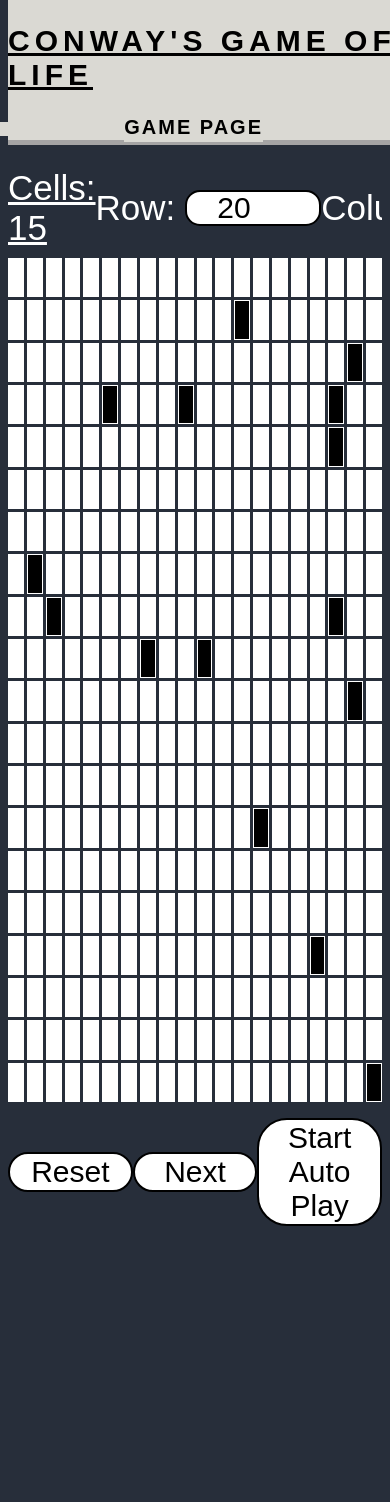
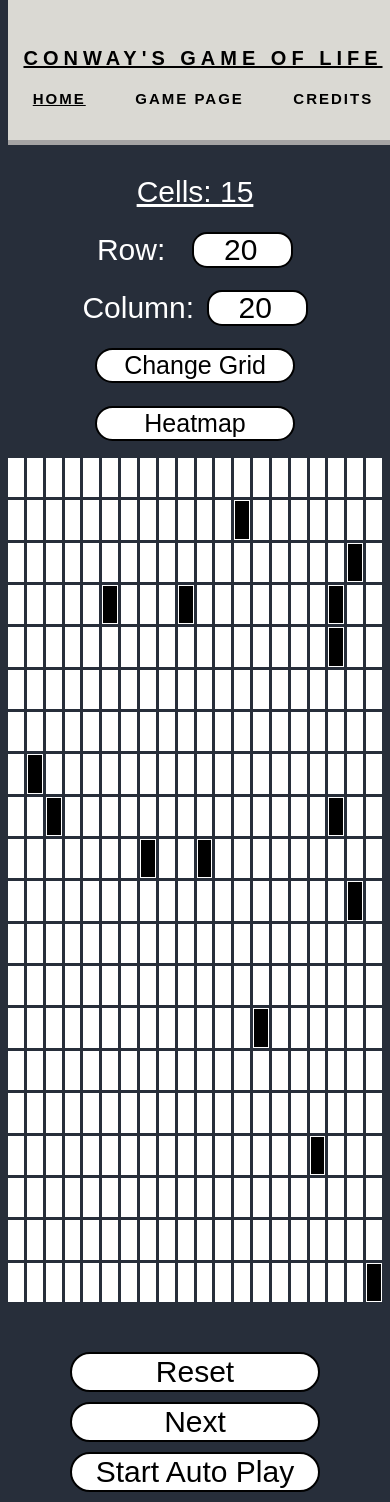
Before and after one commit to srt1678/CSS5610Project2, a React (Vite) app: page / in a window 390 px wide. Before the commit the page ends 1242 px from the top, so only its background shows below. Built offline with nearby package versions, Linux system fonts and the light colour scheme.

Commit message:
responsive

```diff
--- a/src/App.css
+++ b/src/App.css
@@ -26,3 +26,11 @@
 .gameInfoList{
     margin-bottom: 10px;
 }
+@media (max-width: 678px){
+    .gameIntroContainer{
+        width: 80%;
+    }
+    .gameIntroParagraph{
+        font-size: 18px;
+    }
+}
--- a/src/Grid.css
+++ b/src/Grid.css
@@ -37,7 +37,7 @@
     border: 2px solid black;
     height: 30px;
     border-radius: 15px;
-    width: 100px;
+    width: 65px;
     font-size: 30px;
     padding-left: 30px;
 }
@@ -91,3 +91,39 @@
     max-height: 100vh;
     gap: 3px;
 }
+
+@media (max-width: 1256px){
+    .inputContainer{
+        width: 250px;
+    }
+    .inputBoxes{
+        margin-left: 0px;
+    }
+    .changeGridButton, .heatMapButtonOff, .heatMapButtonOn{
+        width: 200px;
+    }
+}
+@media (max-width: 1056px){
+    .inputTitle{
+        font-size: 30px;
+    }
+    .changeGridButton, .heatMapButtonOff, .heatMapButtonOn{
+        font-size: 25px;
+    }
+}
+
+@media (max-width: 768px){
+    .headerContainer{
+        height: 300px;
+        flex-direction: column;
+        gap: 5px;
+    }
+}
+@media (max-width: 678px){
+    .footerContainer{
+        margin-top: 30px;
+        margin-bottom: 50px;
+        flex-direction: column;
+        gap: 10px;
+    }
+}
--- a/src/Navbar.css
+++ b/src/Navbar.css
@@ -43,3 +43,22 @@
 	transform: scale(1.3);
 	cursor: pointer;
 }
+@media (max-width: 628px){
+    .navBarLinkContainer{
+        width: 100%;
+		justify-content: space-around;
+    }
+}
+@media (max-width: 512px){
+    .titleText{
+        font-size: 25px;
+    }
+	.linkText{
+		font-size: 15px;
+	}
+}
+@media (max-width: 430px){
+    .titleText{
+        font-size: 20px;
+    }
+}
```
